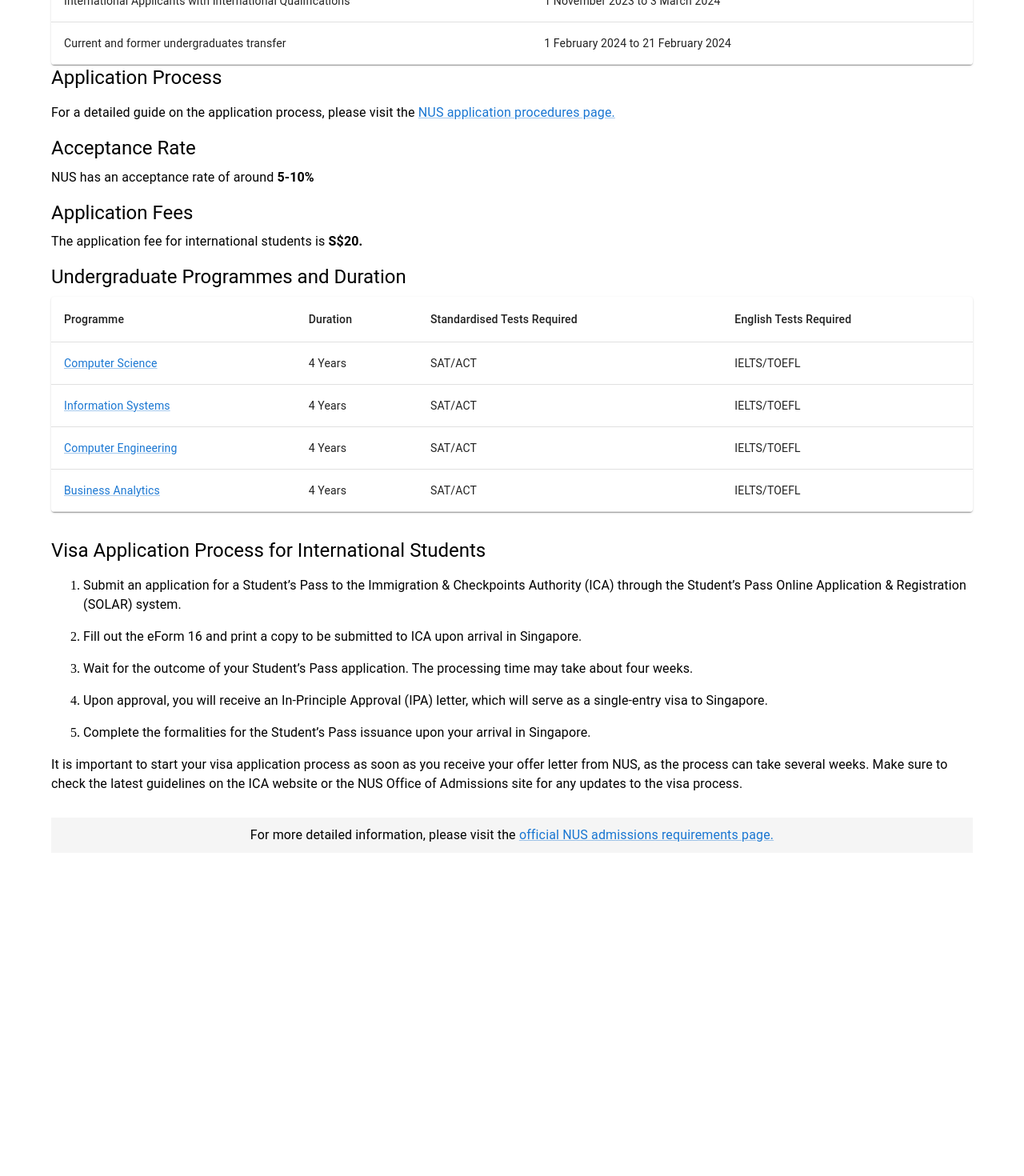
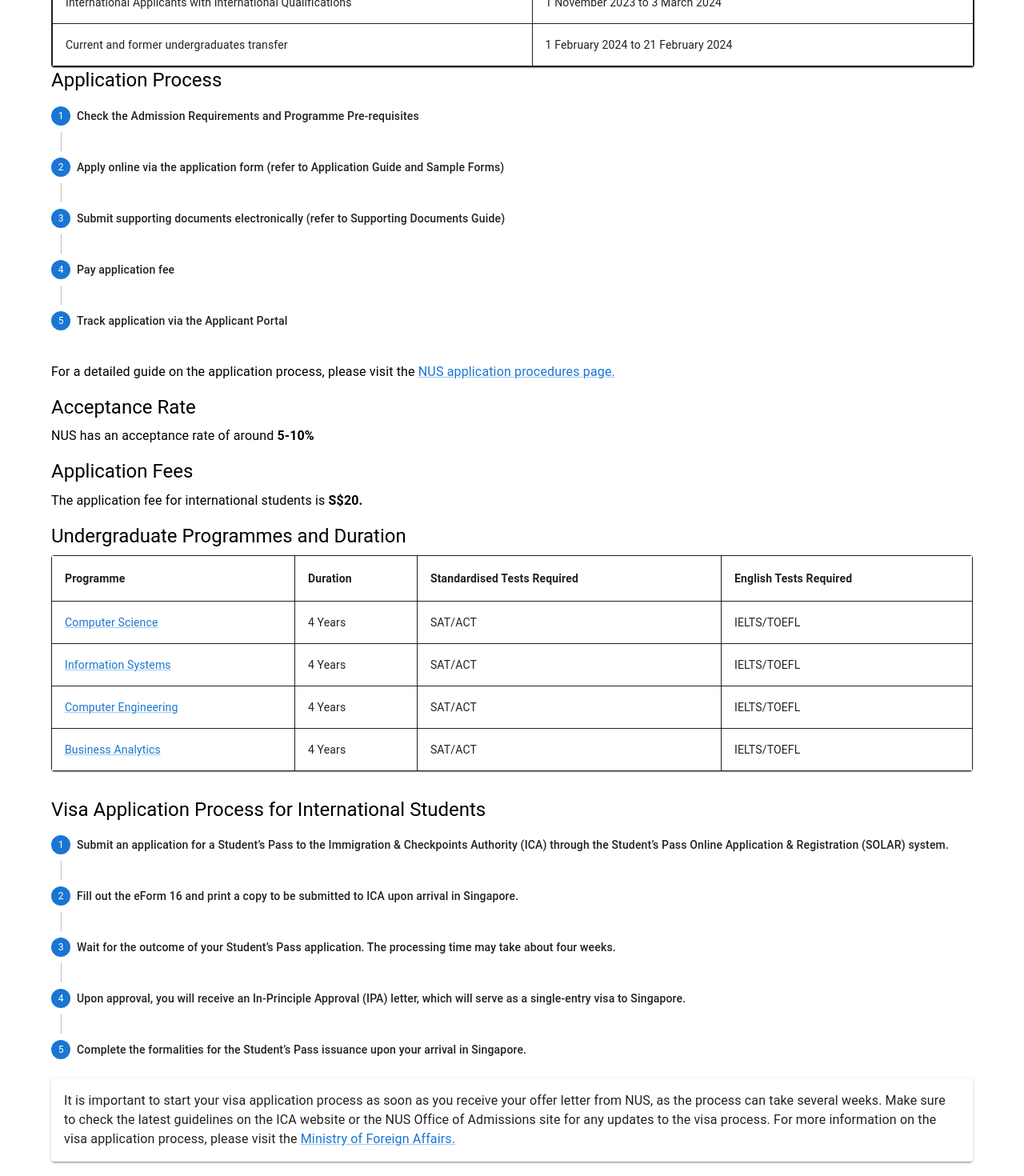
Before and after one commit to auhc99/uni-raasta, a React (Create React App) app in the folder uni-raasta/: page /admissions in a window 1280 px wide. Shown: the part 460-1930 px from the top of the page at 80% size. Before the commit the page ends 1534 px from the top, so only its background shows below. Built offline with nearby package versions, Linux system fonts and the light colour scheme.

Commit message:
Add stepper for steps

```diff
--- a/uni-raasta/src/AdmissionsPage.js
+++ b/uni-raasta/src/AdmissionsPage.js
@@ -1,6 +1,9 @@
 import React from 'react';
 import {
   Container,
+  Stepper,
+  Step,
+  StepLabel,
   Typography,
   Table,
   TableBody,
@@ -41,6 +44,14 @@
     },
   ];
 
+  const applicationSteps = [
+    'Check the Admission Requirements and Programme Pre-requisites',
+    'Apply online via the application form (refer to Application Guide and Sample Forms)',
+    'Submit supporting documents electronically (refer to Supporting Documents Guide)',
+    'Pay application fee',
+    'Track application via the Applicant Portal',
+  ];
+
   const visaInfo = {
     processSteps: [
       'Submit an application for a Student’s Pass to the Immigration & Checkpoints Authority (ICA) through the Student’s Pass Online Application & Registration (SOLAR) system.',
@@ -63,19 +74,19 @@
       <Typography variant="h5" gutterBottom>
         Admission Deadlines for Academic Year 2024/2025
       </Typography>
-      <TableContainer component={Paper}>
+      <TableContainer component={Paper} sx={{ border: 1 }}>
         <Table>
           <TableHead>
             <TableRow>
-              <TableCell>Applicant Group</TableCell>
-              <TableCell>Application Period</TableCell>
+              <TableCell sx={{ fontWeight: 'bold', border: 1 }}>Applicant Group</TableCell>
+              <TableCell sx={{ fontWeight: 'bold', border: 1 }}>Application Period</TableCell>
             </TableRow>
           </TableHead>
           <TableBody>
             {deadlines.map((deadline, index) => (
-              <TableRow key={index}>
-                <TableCell>{deadline.group}</TableCell>
-                <TableCell>{deadline.period}</TableCell>
+              <TableRow key={index} sx={{ border: 1 }}>
+                <TableCell sx={{ border: 1 }}>{deadline.group}</TableCell>
+                <TableCell sx={{ border: 1 }}>{deadline.period}</TableCell>
               </TableRow>
             ))}
           </TableBody>
@@ -86,7 +97,13 @@
       <Typography variant="h5" gutterBottom>
         Application Process
       </Typography>
-      <ol>{/* Your application process steps */}</ol>
+      <Stepper orientation="vertical" sx={{ mb: 4 }}>
+        {applicationSteps.map((step, index) => (
+          <Step key={index} active={true} completed={false}>
+            <StepLabel>{step}</StepLabel>
+          </Step>
+        ))}
+      </Stepper>
       <Typography paragraph>
         For a detailed guide on the application process, please visit the&nbsp;
         <Link
@@ -120,24 +137,25 @@
         <Table>
           <TableHead>
             <TableRow>
-              <TableCell>Programme</TableCell>
-              <TableCell>Duration</TableCell>
-              <TableCell>Standardised Tests Required</TableCell>
-              <TableCell>English Tests Required</TableCell>
+              <TableCell sx={{ fontWeight: 'bold', border: 1 }}>Programme</TableCell>
+              <TableCell sx={{ fontWeight: 'bold', border: 1 }}>Duration</TableCell>
+              <TableCell sx={{ fontWeight: 'bold', border: 1 }}>
+                Standardised Tests Required
+              </TableCell>
+              <TableCell sx={{ fontWeight: 'bold', border: 1 }}>English Tests Required</TableCell>
             </TableRow>
           </TableHead>
           <TableBody>
-            {/* Map through each course to display information */}
             {courses.map((course, index) => (
-              <TableRow key={index}>
-                <TableCell>
+              <TableRow key={index} sx={{ border: 1 }}>
+                <TableCell sx={{ border: 1 }}>
                   <Link href={course.link} target="_blank" rel="noopener noreferrer">
                     {course.name}
                   </Link>
                 </TableCell>
-                <TableCell>4 Years</TableCell>
-                <TableCell>SAT/ACT</TableCell>
-                <TableCell>IELTS/TOEFL</TableCell>
+                <TableCell sx={{ border: 1 }}>4 Years</TableCell>
+                <TableCell sx={{ border: 1 }}>SAT/ACT</TableCell>
+                <TableCell sx={{ border: 1 }}>IELTS/TOEFL</TableCell>
               </TableRow>
             ))}
           </TableBody>
@@ -148,14 +166,26 @@
       <Typography variant="h5" gutterBottom sx={{ mt: 4 }}>
         Visa Application Process for International Students
       </Typography>
-      <ol>
+      <Stepper orientation="vertical">
         {visaInfo.processSteps.map((step, index) => (
-          <li key={index}>
-            <Typography paragraph>{step}</Typography>
-          </li>
+          <Step key={index} active={true} completed={false}>
+            <StepLabel>{step}</StepLabel>
+          </Step>
         ))}
-      </ol>
-      <Typography paragraph>{visaInfo.additionalNotes}</Typography>
+      </Stepper>
+      <Paper elevation={2} sx={{ p: 2, mt: 2 }}>
+        <Typography variant="body1">
+          {visaInfo.additionalNotes}
+          &nbsp;For more information on the visa application process, please visit the&nbsp;
+          <Link
+            href="https://www.mfa.gov.sg/Overseas-Mission/Brasilia/Important-Information/Visa-Application"
+            target="_blank"
+            rel="noopener noreferrer"
+          >
+            Ministry of Foreign Affairs.
+          </Link>
+        </Typography>
+      </Paper>
 
       {/* Footer with Link to Official Admissions Page */}
       <Typography
```
